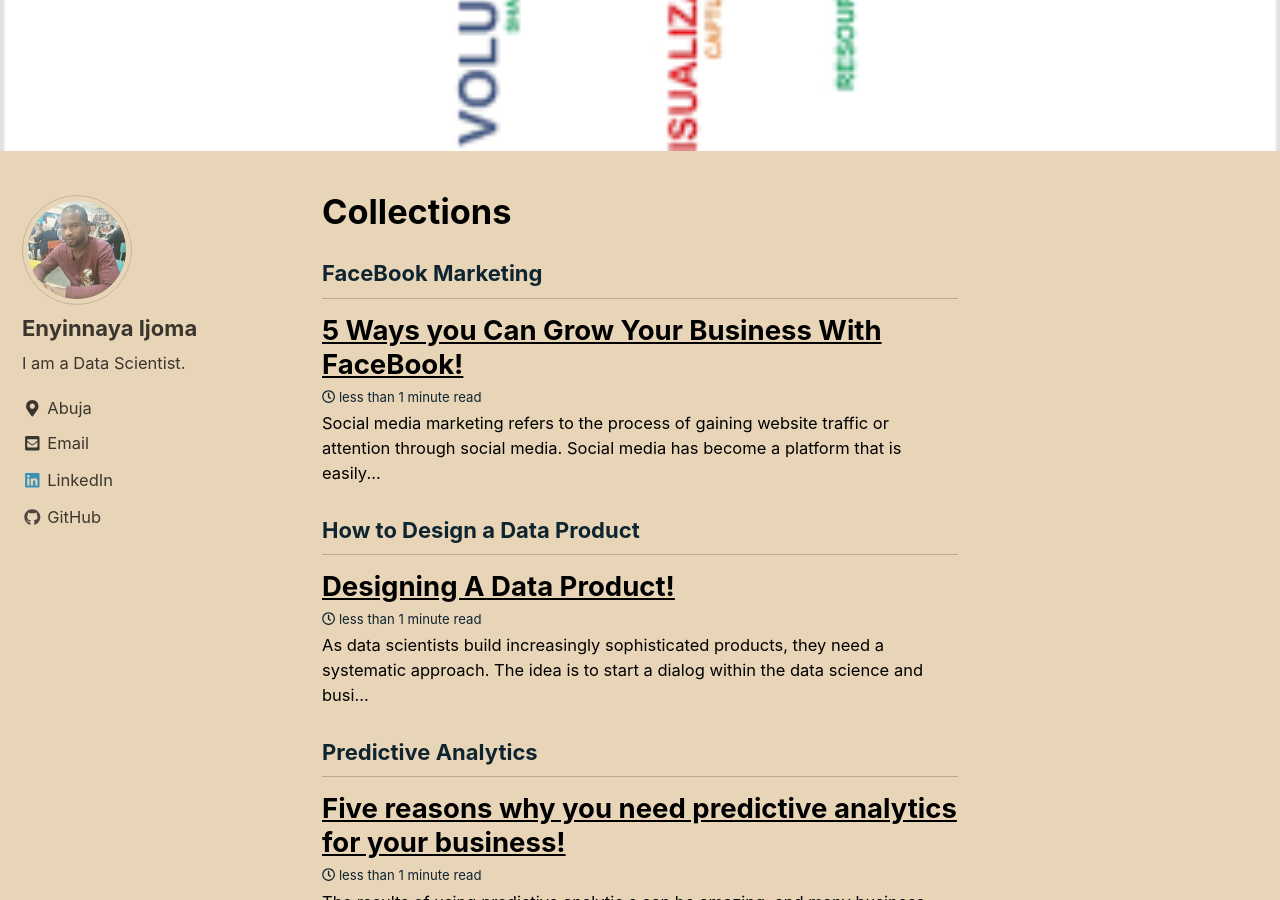
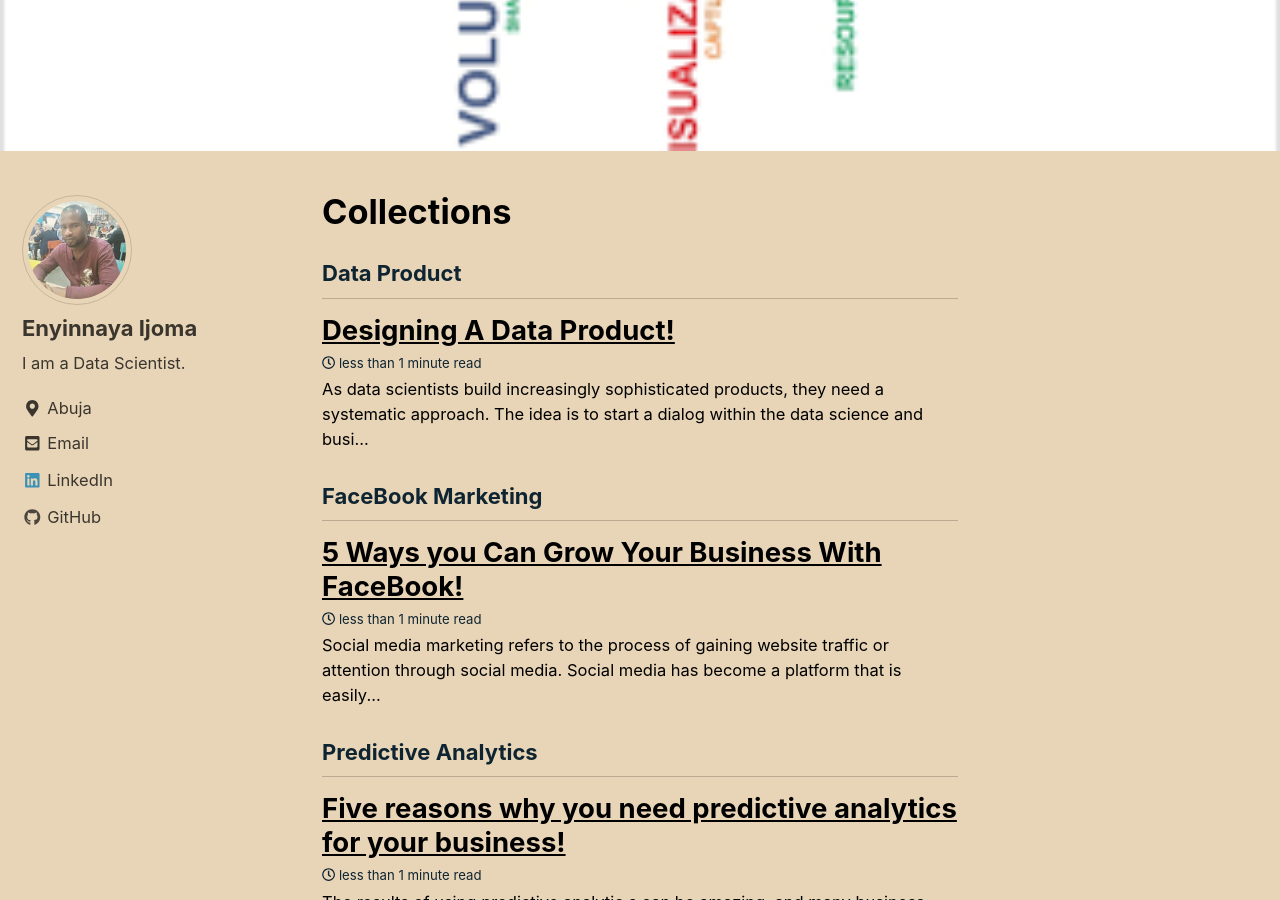
Before and after one commit to LloydIjoma/lloydijoma.github.io, a Jekyll site: the page built from _pages/projects.md, in a window 1280 px wide and 900 px high, scrolled down 589 px. Built offline with Jekyll 4.4.1, drawn with Linux system fonts in a browser that asks for light colours; nearby versions of some CDN libraries.

Commit message:
modified

```diff
--- a/_posts/2018-5-20-data-product.md
+++ b/_posts/2018-5-20-data-product.md
@@ -2,7 +2,7 @@
 layout: post
 title:  "Designing A Data Product!"
 date: 2018-05-20
-tags: [How to Design a Data Product]
+tags: [Data Product]
 
 except: "Designing A Data Product"
 ---
```
